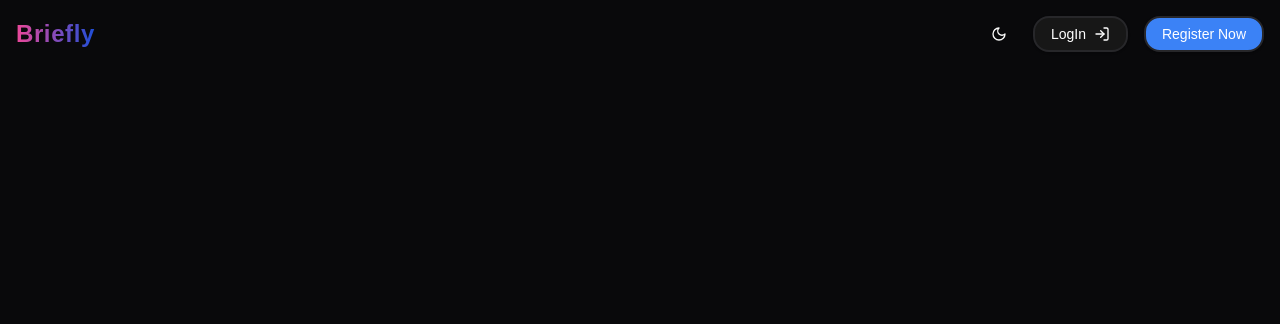
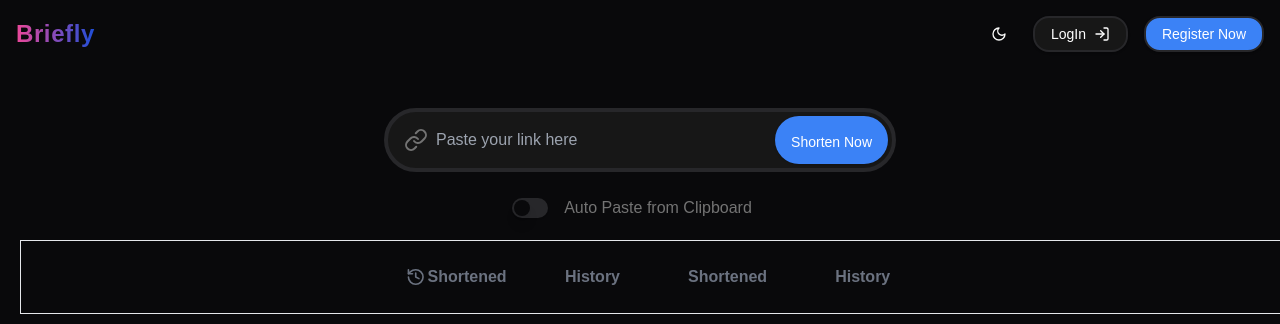
Before and after one commit to Uvais-Ahmad/cut-url, a Next.js app: page /home in a window 1280 px wide. Shown: the top 324 px of the page. Built offline with nearby package versions, Linux system fonts and the light colour scheme; no server answers.

Commit message:
[CREATE: WIP  ] hOME pAGE

```diff
--- a/app/home/page.tsx
+++ b/app/home/page.tsx
@@ -1,12 +1,49 @@
 "use client"
+import LinkShortenerInput from '@/components/LinkShortnerInput'
 import NavBar from '@/components/NavBar'
-import React from 'react'
+import { Tabs, TabsContent, TabsList, TabsTrigger } from '@radix-ui/react-tabs';
+import { History } from 'lucide-react';
+import React, { useState } from 'react'
 
 // Home Page (for authenticated users)
 function MainHomePage() {
+    const [reRender, setReRender] = useState<boolean>(false);
+    console.log("MainHomePage re-rendered", reRender);
     return (
         <div className='h-full'>
             <NavBar />
+            <div className='h-full'>
+                <LinkShortenerInput
+                    setReRender={setReRender}
+                />
+
+                {/* Tabs */}
+                <div className='flex flex-row justify-center m-5 border border-gray-200 w-full'>
+                    <Tabs defaultValue="shortened" className="my-6">
+                        <TabsList className="grid w-full grid-cols-4 gap-8 ">
+                            <div className="flex flex-row justify-center items-center">
+                                <History className="h-6 w-6 text-gray-500" />
+                                <TabsTrigger value="statistics" className="w-full text-center font-semibold text-gray-500 ">Shortened</TabsTrigger>
+                            </div>
+                            <TabsTrigger value="history" className="w-full text-center font-semibold text-gray-500 ">History</TabsTrigger>
+                            <TabsTrigger value="clickstream" className="w-full text-center font-semibold text-gray-500 ">Shortened</TabsTrigger>
+                            <TabsTrigger value="setting" className="w-full text-center font-semibold text-gray-500 ">History</TabsTrigger>
+                        </TabsList>
+                        <TabsContent value="shortened">
+                            {/* Shortened URLs Table */}
+                        </TabsContent>
+                        <TabsContent value="history">
+                            {/* History Table */}
+                        </TabsContent>
+                        <TabsContent value="shortened">
+                            {/* Shortened URLs Table */}
+                        </TabsContent>
+                        <TabsContent value="history">
+                            {/* History Table */}
+                        </TabsContent>
+                    </Tabs>
+                </div>
+            </div>
         </div>
     )
 }
--- /dev/null
+++ b/components/ui/tabs.tsx
@@ -0,0 +1,55 @@
+"use client"
+
+import * as React from "react"
+import * as TabsPrimitive from "@radix-ui/react-tabs"
+
+import { cn } from "@/lib/utils"
+
+const Tabs = TabsPrimitive.Root
+
+const TabsList = React.forwardRef<
+  React.ElementRef<typeof TabsPrimitive.List>,
+  React.ComponentPropsWithoutRef<typeof TabsPrimitive.List>
+>(({ className, ...props }, ref) => (
+  <TabsPrimitive.List
+    ref={ref}
+    className={cn(
+      "inline-flex h-9 items-center justify-center rounded-lg bg-muted p-1 text-muted-foreground",
+      className
+    )}
+    {...props}
+  />
+))
+TabsList.displayName = TabsPrimitive.List.displayName
+
+const TabsTrigger = React.forwardRef<
+  React.ElementRef<typeof TabsPrimitive.Trigger>,
+  React.ComponentPropsWithoutRef<typeof TabsPrimitive.Trigger>
+>(({ className, ...props }, ref) => (
+  <TabsPrimitive.Trigger
+    ref={ref}
+    className={cn(
+      "inline-flex items-center justify-center whitespace-nowrap rounded-md px-3 py-1 text-sm font-medium ring-offset-background transition-all focus-visible:outline-none focus-visible:ring-2 focus-visible:ring-ring focus-visible:ring-offset-2 disabled:pointer-events-none disabled:opacity-50 data-[state=active]:bg-background data-[state=active]:text-foreground data-[state=active]:shadow",
+      className
+    )}
+    {...props}
+  />
+))
+TabsTrigger.displayName = TabsPrimitive.Trigger.displayName
+
+const TabsContent = React.forwardRef<
+  React.ElementRef<typeof TabsPrimitive.Content>,
+  React.ComponentPropsWithoutRef<typeof TabsPrimitive.Content>
+>(({ className, ...props }, ref) => (
+  <TabsPrimitive.Content
+    ref={ref}
+    className={cn(
+      "mt-2 ring-offset-background focus-visible:outline-none focus-visible:ring-2 focus-visible:ring-ring focus-visible:ring-offset-2",
+      className
+    )}
+    {...props}
+  />
+))
+TabsContent.displayName = TabsPrimitive.Content.displayName
+
+export { Tabs, TabsList, TabsTrigger, TabsContent }
--- a/package.json
+++ b/package.json
@@ -17,6 +17,7 @@
     "@radix-ui/react-select": "^2.1.6",
     "@radix-ui/react-slot": "^1.1.2",
     "@radix-ui/react-switch": "^1.1.2",
+    "@radix-ui/react-tabs": "^1.1.11",
     "@radix-ui/react-tooltip": "^1.1.8",
     "@tanstack/react-table": "^8.20.6",
     "axios": "^1.7.9",
```
Also changed, not shown: 1 other file (tests, documents, lock files or other folders).
